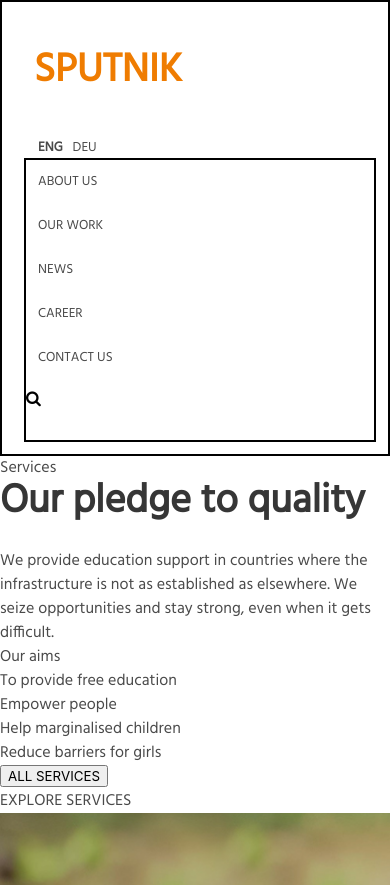
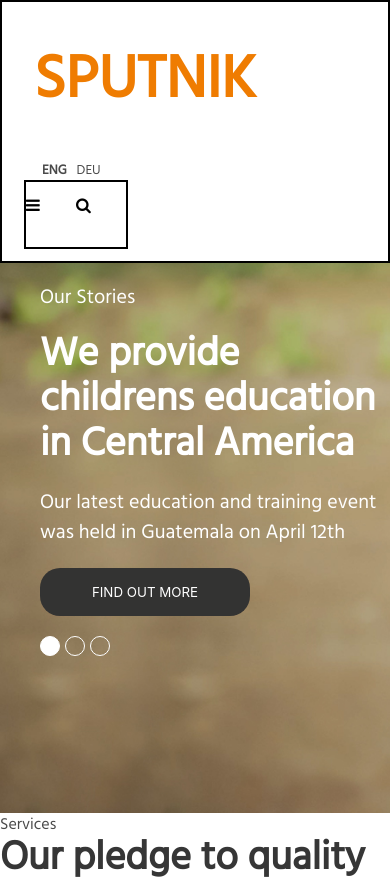
Before and after one commit to Richard-Thompson/sputnik, a React app: page / in a window 390 px wide. Shown: the top 885 px of the page. Built offline with nearby package versions, Linux system fonts and the light colour scheme.

Commit message:
navbar hamburger completed and hero image completed

```diff
--- a/src/components/App.js
+++ b/src/components/App.js
@@ -10,8 +10,8 @@ class App extends Component {
     return (
       <div>
         <Nav />
+        <Stories />
         <Services />
-        <Stories />
       </div>
     );
   }
--- a/src/components/Nav.js
+++ b/src/components/Nav.js
@@ -3,6 +3,13 @@ import React, {Component} from 'react';
 import '../css/Nav.css';
 
 class Nav extends Component {
+  constructor(props) {
+    super(props);
+    this.state = {
+      navDisplay:false
+    }
+    this.handleHamburgerDisplay = this.handleHamburgerDisplay.bind(this);
+  }
   render () {
     return (
       <nav className="columns">
@@ -20,14 +27,32 @@ class Nav extends Component {
               <p className="column tab" >NEWS</p>
               <p className="column tab">CAREER</p>
               <p className="column tab">CONTACT US</p>
+              <div onClick={this.handleHamburgerDisplay}>
+                <i className="hamburgerMenu fa fa-bars is large"></i>
+              </div>
               <i className="fa fa-search is-large"></i>
+
             </div>
+            {this.state.navDisplay ?
+              <div>
+              <p className="column hamburgerTab">ABOUT US</p>
+              <p className="column hamburgerTab" >OUR WORK</p>
+              <p className="column hamburgerTab" >NEWS</p>
+              <p className="column hamburgerTab">CAREER</p>
+              <p className="column hamburgerTab">CONTACT US</p> </div> :
+              null}
 
           </div>
 
       </nav>
     )
   }
+
+  handleHamburgerDisplay () {
+    this.setState({
+      navDisplay: !this.state.navDisplay
+    })
+  }
 }
 
 export default Nav;
--- a/src/components/Stories.js
+++ b/src/components/Stories.js
@@ -6,16 +6,18 @@ class Stories extends Component{
     return (
         <div>
           <div className="hero-image">
+            <div className="content-wrapper">
               <p>Our Stories</p>
-            <h1 className="title is-1">
+              <h1 className="banner-title title is-1">
                 We provide childrens education in Central America
               </h1>
               <p> Our latest education and training event was held in Guatemala on April 12th</p>
               <button>FIND OUT MORE</button>
-            <div>
+              <div className="circles">
                 <div className="circle"/>
                 <div className="circle"/>
                 <div className="circle"/>
+              </div>
             </div>
           </div>
         </div>
--- a/src/css/Nav.css
+++ b/src/css/Nav.css
@@ -11,7 +11,7 @@
   max-width: 300px;
 }
 
-nav{
+nav {
   justify-content: center;
   align-items: center;
 }
@@ -19,11 +19,12 @@ nav{
 nav div h1 {
   display: flex;
   justify-content: flex-start;
+  white-space: nowrap;
   margin: 20px !important;
   color: #ef7c01 !important;
   font-weight: 600 !important;
   margin-top: 35px !important;
-  font-size: 30pt !important;
+  font-size: 45pt !important;
 }
 
 .language {
@@ -31,7 +32,7 @@ nav div h1 {
   flex-direction: row;
   padding-right: 14px;
   justify-content: flex-end;
-  font-size:10pt;
+  font-size: 10pt;
 }
 
 .main {
@@ -40,32 +41,59 @@ nav div h1 {
 
 .tabs .tab {
   text-align: right;
-  font-size:10pt;
+  font-size: 13pt;
 }
 
- i{
-  color:black;
-  width:50px;
-  height:50px;
-  margin-top:10px;
+i {
+  color: black;
+  width: 50px;
+  height: 50px;
+  margin-top: 15px;
 }
 
-.language p:first-child{
-  margin-right:10px;
+.language p:first-child {
+  margin-right: 10px;
   font-weight: 600;
 }
 
-@media only screen and (max-width:452px) {
-  .tabs{
+.hamburgerMenu {
+  width: 50px;
+  height:50px;
+  color:black;
+}
+
+div .hamburgerMenu span {
+  border-bottom: 2px solid black;
+  width: 50px;
+}
+
+.hamburgerTab{
+  margin-left:15px;
+  text-align:left;
+  font-size: 13pt;
+}
+
+@media only screen and (max-width:860px){
+  .tab{
+    display: none !important;
+  }
+  nav {
     display: flex;
     flex-direction: column;
+    align-items: flex-start;
+  }
+  .tabs{
+    justify-content: flex-start !important;
     margin-left:10px !important;
   }
-  .tabs .tab{
-    text-align: left;
-  }
-  .language{
+  .language {
     justify-content: flex-start;
-    margin-left:24px;
+    margin-left: 28px;
   }
 }
+
+@media only screen and (min-width:860px){
+  .hamburgerMenu{
+    display: none !important;
+  }
+}
--- a/src/css/Stories.css
+++ b/src/css/Stories.css
@@ -1,10 +1,69 @@
 .hero-image{
   background-image: url('../../public/images/our-stories.jpg');
-  height:630px;
+  height:550px;
   background-repeat: no-repeat;
   background-size: cover;
   margin: 0 auto;
   display: flex;
   flex-direction: column;
-  justify-content: center;
 }
+.content-wrapper{
+  margin:0 auto;
+}
+div .content-wrapper >*{
+  margin-top:35px;
+  max-width:930px;
+  width:70%;
+  color:white;
+}
+.banner-title{
+  margin-bottom:0 !important;
+  font-size: 40pt !important;;
+}
+.content-wrapper p{
+ font-size:20pt !important;
+}
+button{
+  width:210px !important;
+  height:48px !important;
+  background-color: #333332;
+  border-radius: 20px;
+  border: none;
+}
+.circles{
+  display: flex;
+  flex-direction: row;
+  margin-top: 20px !important;
+}
+.circle:first-child{
+  background-color: white;
+}
+.circle{
+  border-radius: 50%;
+  border: 1px solid white;
+  margin-right:5px;
+  height:20px;
+  width:20px;
+}
+
+@media only screen and (max-width:1050px){
+  .content-wrapper{
+    margin-left:40px;
+  }
+}
+@media only screen and (max-width:700px){
+  div .content-wrapper >*{
+    width:100%;
+  }
+}
+@media only screen and (max-width:495px){
+  .content-wrapper p{
+    font-size: 15pt !important;
+  }
+  .banner-title{
+    font-size: 30pt !important;
+  }
+  div .content-wrapper >*{
+    margin-top:20px !important;
+  }
+}
```
Lines whose indentation alone changed are shown as unchanged.
